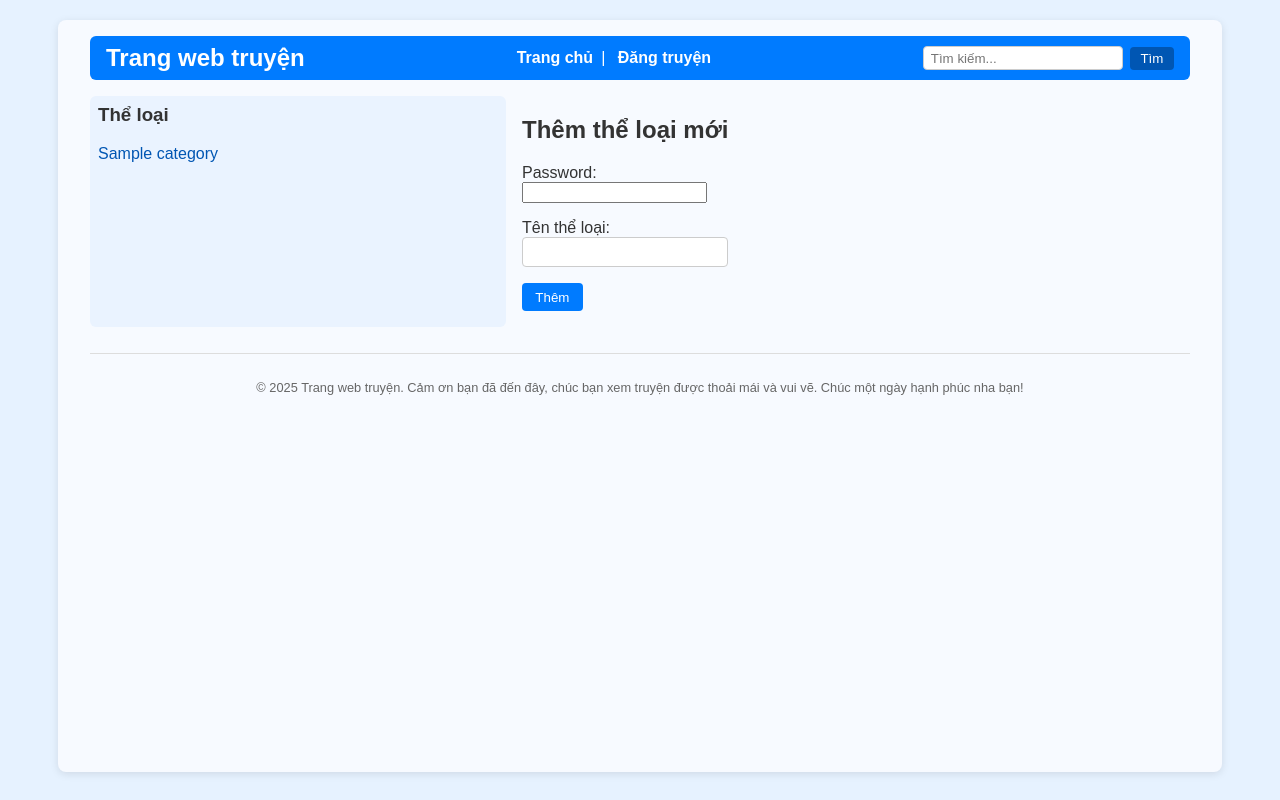
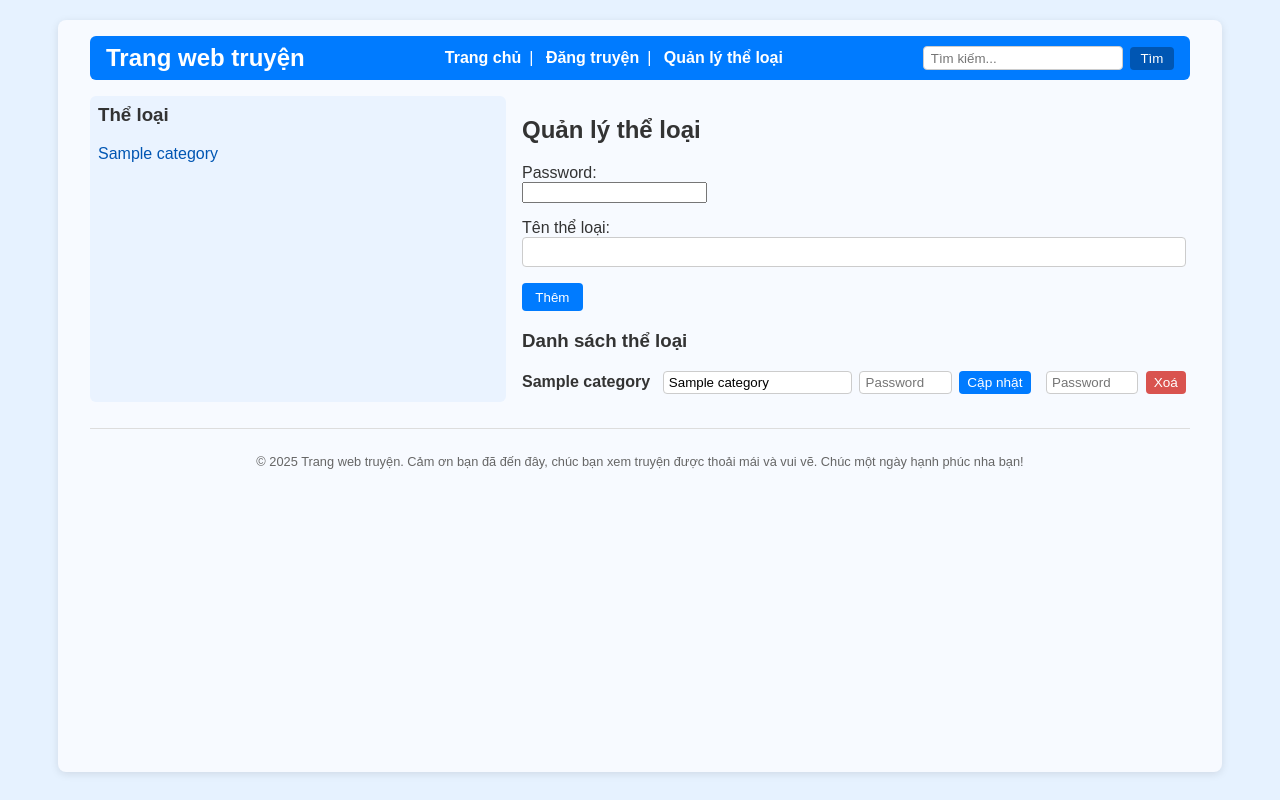
Before and after one commit to tranhiepvn/story-site-flask, a Flask app: page /add-category in a window 1280 px wide. Run offline with Flask 3, Linux system fonts and the light colour scheme; tables that the repository leaves empty hold one stand-in row (values such as "Sample post").

Commit message:
Update: favicon, title trang chủ, quản lý thể loại

```diff
--- a/src/app.py
+++ b/src/app.py
@@ -715,41 +715,82 @@ def rate_story(story_id: int):
 
 @app.route("/add-category", methods=["GET", "POST"])
 def add_category():
-    """Trang để tạo mới thể loại truyện.
-
-    Cho phép nhập tên thể loại và lưu vào cơ sở dữ liệu.
+    """
+    Trang quản lý thể loại.
+    Cho phép tạo mới, cập nhật và xoá thể loại.
+    Tất cả hành động đều yêu cầu mật khẩu upload giống như trang upload truyện.
     """
     categories = Category.query.order_by(Category.name).all()
     if request.method == "POST":
-        # yêu cầu mật khẩu như upload truyện
         UPLOAD_PASSWORD = os.environ.get("UPLOAD_PASSWORD", "secret")
         password = request.form.get("password", "")
+        action = request.form.get("action", "create")
+        category_id = request.form.get("category_id")
         name = request.form.get("name", "").strip()
+        # kiểm tra mật khẩu
         if password != UPLOAD_PASSWORD:
             return render_template(
                 "add_category.html",
-                error="Mật khẩu sai.",
+                error="Password sai.",
                 categories=categories,
             )
-        if name:
-            # kiểm tra xem đã tồn tại
-            existing = Category.query.filter_by(name=name).first()
-            if existing is None:
-                cat = Category(name=name)
-                db.session.add(cat)
-                db.session.commit()
-                return redirect(url_for("index"))
+        # xử lý xoá
+        if action == "delete":
+            if category_id:
+                cat = Category.query.get(int(category_id))
+                if cat:
+                    # nếu thể loại đang được dùng, không cho xoá
+                    # nếu thể loại liên kết với truyện qua quan hệ một‑nhiều hoặc nhiều‑nhiều thì không xoá
+                    if cat.stories or getattr(cat, "stories_multi", []):
+                        return render_template(
+                            "add_category.html",
+                            error="Không thể xoá thể loại đang được sử dụng.",
+                            categories=categories,
+                        )
+                    db.session.delete(cat)
+                    db.session.commit()
+                    return redirect(url_for("add_category"))
+        # xử lý cập nhật
+        elif action == "update":
+            if category_id and name:
+                cat = Category.query.get(int(category_id))
+                if cat:
+                    existing = Category.query.filter_by(name=name).first()
+                    if existing and existing.id != cat.id:
+                        return render_template(
+                            "add_category.html",
+                            error="Tên thể loại đã tồn tại.",
+                            categories=categories,
+                        )
+                    cat.name = name
+                    db.session.commit()
+                    return redirect(url_for("add_category"))
+        # xử lý tạo mới
+        else:
+            if name:
+                existing = Category.query.filter_by(name=name).first()
+                if existing is None:
+                    db.session.add(Category(name=name))
+                    db.session.commit()
+                    return redirect(url_for("add_category"))
+                else:
+                    return render_template(
+                        "add_category.html",
+                        error="Thể loại đã tồn tại.",
+                        categories=categories,
+                    )
             else:
                 return render_template(
                     "add_category.html",
-                    error="Thể loại đã tồn tại",
+                    error="Vui lòng nhập tên thể loại.",
                     categories=categories,
                 )
+        # nếu không đáp ứng điều kiện nào, reload danh sách
         return render_template(
             "add_category.html",
-            error="Vui lòng nhập tên thể loại",
             categories=categories,
         )
+    # phương thức GET
     return render_template(
         "add_category.html",
         categories=categories,
--- a/src/static/style.css
+++ b/src/static/style.css
@@ -298,6 +298,56 @@ button:hover {
   font-weight: bold;
 }
 
+/* danh sách thể loại và form chỉnh sửa trong trang quản lý thể loại */
+.category-list {
+  list-style: none;
+  padding: 0;
+  margin: 0;
+}
+.category-list li {
+  margin-bottom: 0.5em;
+}
+.category-actions {
+  display: inline-block;
+}
+.inline-form {
+  display: inline-block;
+  margin-left: 0.5em;
+}
+.inline-form input[type="text"] {
+  width: auto;
+  padding: 0.2em 0.4em;
+  border: 1px solid #ccc;
+  border-radius: 4px;
+}
+.inline-form input[type="password"] {
+  width: 80px;
+  padding: 0.2em 0.4em;
+  border: 1px solid #ccc;
+  border-radius: 4px;
+  margin-left: 0.2em;
+}
+.inline-form button {
+  margin-left: 0.2em;
+  padding: 0.3em 0.6em;
+  font-size: 0.85em;
+  background-color: #007bff;
+  color: #fff;
+  border: none;
+  border-radius: 4px;
+  cursor: pointer;
+}
+.inline-form button:hover {
+  background-color: #0056b3;
+}
+.inline-form button.danger {
+  background-color: #d9534f;
+  color: #fff;
+}
+.inline-form button.danger:hover {
+  background-color: #c9302c;
+}
+
 /* select trong form tìm kiếm truyện trên trang upload */
 .search-existing-form select {
   padding: 0.25em 0.5em;
--- a/src/templates/add_category.html
+++ b/src/templates/add_category.html
@@ -1,10 +1,13 @@
 {% extends "layout.html" %}
 
-{% block title %}Thêm thể loại{% endblock %}
+{% block title %}Quản lý thể loại{% endblock %}
 
 {% block content %}
-<h2>Thêm thể loại mới</h2>
-<form method="post">
+<h2>Quản lý thể loại</h2>
+{% if error %}
+  <p class="error">{{ error }}</p>
+{% endif %}
+<form method="post" class="create-form">
   <div class="form-group">
     <label for="password">Password:</label><br>
     <input type="password" id="password" name="password" required>
@@ -13,8 +16,35 @@
     <label for="name">Tên thể loại:</label><br>
     <input type="text" id="name" name="name" required>
   </div>
+  <input type="hidden" name="action" value="create">
   <div class="form-group">
     <button type="submit">Thêm</button>
   </div>
 </form>
+
+{% if categories %}
+  <h3>Danh sách thể loại</h3>
+  <ul class="category-list">
+  {% for cat in categories %}
+    <li>
+      <strong>{{ cat.name }}</strong>
+      <span class="category-actions">
+        <form method="post" class="inline-form">
+          <input type="hidden" name="action" value="update">
+          <input type="hidden" name="category_id" value="{{ cat.id }}">
+          <input type="text" name="name" value="{{ cat.name }}" required>
+          <input type="password" name="password" placeholder="Password" required>
+          <button type="submit">Cập nhật</button>
+        </form>
+        <form method="post" class="inline-form">
+          <input type="hidden" name="action" value="delete">
+          <input type="hidden" name="category_id" value="{{ cat.id }}">
+          <input type="password" name="password" placeholder="Password" required>
+          <button type="submit" class="danger">Xoá</button>
+        </form>
+      </span>
+    </li>
+  {% endfor %}
+  </ul>
+{% endif %}
 {% endblock %}
--- a/src/templates/index.html
+++ b/src/templates/index.html
@@ -11,7 +11,7 @@
      thông tin tương tự như mục 2. Có chuyển trang bằng tham số ``long_page``.
 #}
 
-{% block title %}Trang chủ{% endblock %}
+{% block title %}Đọc truyện hay{% endblock %}
 
 {% block content %}
   <div class="section best">
--- a/src/templates/layout.html
+++ b/src/templates/layout.html
@@ -5,6 +5,8 @@
     <meta name="viewport" content="width=device-width, initial-scale=1">
     <title>{% block title %}Trang web truyện{% endblock %}</title>
     <link rel="stylesheet" href="{{ url_for('static', filename='style.css') }}">
+    <!-- Favicon icon -->
+    <link rel="icon" type="image/png" href="{{ url_for('static', filename='favicon.png') }}">
   </head>
   <body>
     <div class="container">
@@ -12,7 +14,8 @@
         <h1><a href="{{ url_for('index') }}" class="home-link">Trang web truyện</a></h1>
         <nav>
           <a href="{{ url_for('index') }}">Trang chủ</a><span class="separator">|</span>
-          <a href="{{ url_for('upload_login') }}">Đăng truyện</a>
+          <a href="{{ url_for('upload_login') }}">Đăng truyện</a><span class="separator">|</span>
+          <a href="{{ url_for('add_category') }}">Quản lý thể loại</a>
         </nav>
         <form action="{{ url_for('search') }}" method="get" class="search-form">
           {# Nếu đang ở trang tìm kiếm thì tự động focus vào ô tìm kiếm để người dùng tiếp tục gõ mà không cần click lại #}
```
Also changed, not shown: src/static/favicon.png (added).
